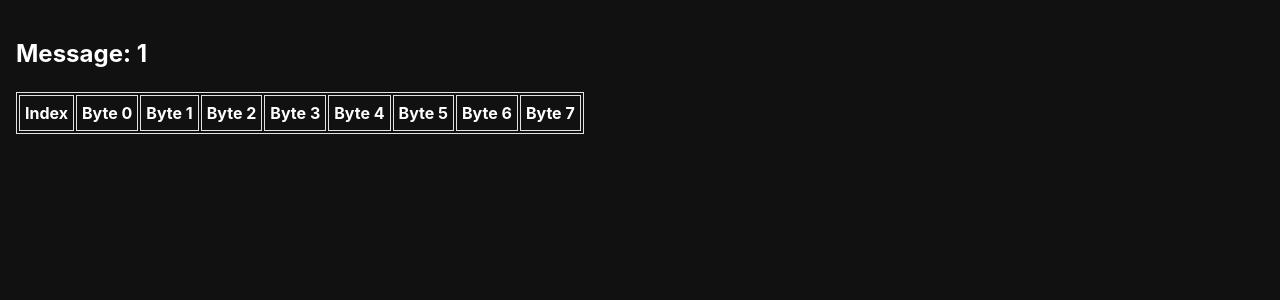
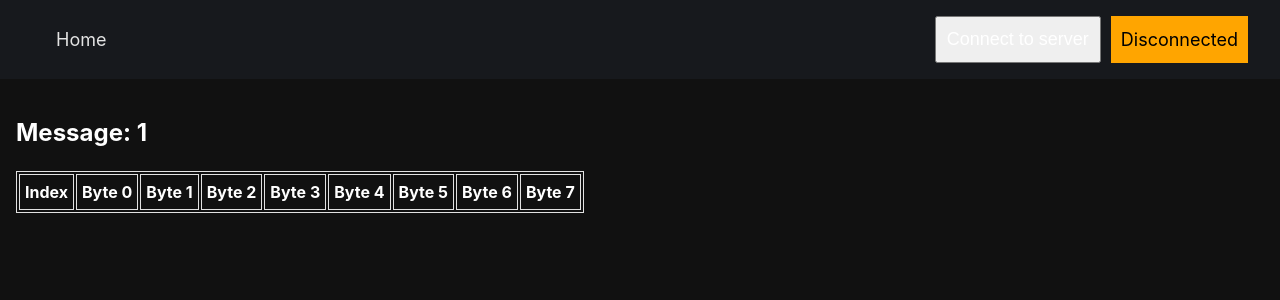
Before and after one commit to Afx31/wt-can-sniffer, a React (Vite) app in the folder client/: page /details/1 in a window 1280 px wide. Shown: the top 300 px of the page. Built offline with nearby package versions, Linux system fonts and the light colour scheme.

Commit message:
Add Navbar

```diff
--- a/client/src/App.jsx
+++ b/client/src/App.jsx
@@ -1,21 +1,22 @@
 import './App.css'
-import { BrowserRouter as Router, Routes, Route, Navigate, useParams } from 'react-router-dom'
+import { BrowserRouter as Router, Routes, Route, Navigate, BrowserRouter } from 'react-router-dom'
 import Home from './pages/home/Home'
 import Details from './pages/details/Details'
+import Navbar from './pages/navbar/Navbar'
 import { SocketProvider } from './contexts/SocketContext'
 
 export default function App() {
-  const { id } = useParams()
 
   return (
     <SocketProvider>
-      <Router>
+      <BrowserRouter>
+        <Navbar />
         <Routes>
           <Route path='/' element={<Navigate to='/home' replace />} />
           <Route path='/home' element={<Home />} />
           <Route path='/details/:id' element={<Details />} />
         </Routes>
-      </Router>
+      </BrowserRouter>
     </SocketProvider>
   )
 }
--- /dev/null
+++ b/client/src/pages/navbar/Navbar.css
@@ -0,0 +1,66 @@
+.navbar-container {
+    background-color: var(--color-bg-secondary);
+    padding: 1rem 2rem;
+    /* box-shadow: 0 2px 4px rgba(0,0,0,0.3); */
+    width: 100%;
+    display: flex;
+    justify-content: space-between;
+    align-items: center;
+    box-sizing: border-box;
+}
+
+.navbar-left,
+.navbar-right {
+    display: flex;
+    gap: 10px;
+}
+
+.navbar-item {
+    text-decoration: none;
+    color: #E3E3E3;
+    font-size: large;
+    position: relative;
+    transition: color 0.3s ease;
+    margin: 0 1.5rem;
+}
+.navbar-item::after {
+    content: '';
+    position: absolute;
+    bottom: -4px;
+    left: 0;
+    width: 0%;
+    height: 2px;
+    background-color: #00ccff;
+    transition: width 0.3s ease;
+}
+.navbar-item:hover {
+  color: #00ccff;
+}
+.navbar-item:hover::after {
+  width: 100%;
+}
+.navbar-item.active {
+  color: #00ccff;
+  border-bottom: 1px;
+}
+
+.btn-server-connect {
+  padding: 10px;
+  font-size: large;
+}
+.btn-server-connect:hover {
+  background-color: #7f7f7f;
+  border-color: #7f7f7f;
+  cursor: pointer;
+}
+
+.p-server-connect {
+  background-color: orange;
+  color: black;
+  margin: 0px;
+  padding: 10px;
+  font-size: large;
+}
+.p-server-connected {
+  background-color: green;
+}
--- /dev/null
+++ b/client/src/pages/navbar/Navbar.jsx
@@ -0,0 +1,28 @@
+import './Navbar.css'
+import { NavLink } from 'react-router-dom'
+import { useSocket } from '../../contexts/SocketContext'
+
+export default function Navbar() {
+	const { socketRef, isConnected, handleConnection, handleDisconnection } = useSocket()
+
+	return (
+		<nav className='navbar-container'>
+			<div className='navbar-left'>
+				<NavLink to='/' className='navbar-item'>Home</NavLink>
+			</div>
+			<div className='navbar-right'>
+				<button
+					className='btn-server-connect'
+					onClick={isConnected ? handleDisconnection : handleConnection}
+				>
+					{isConnected ? 'Disconnect from server' : 'Connect to server'}
+				</button>
+				<p
+					className={`p-server-connect ${isConnected ? 'p-server-connected' : ''}`}
+				>
+					{isConnected ? 'Connected' : 'Disconnected'}
+				</p>
+			</div>
+		</nav>
+	)
+}
```
